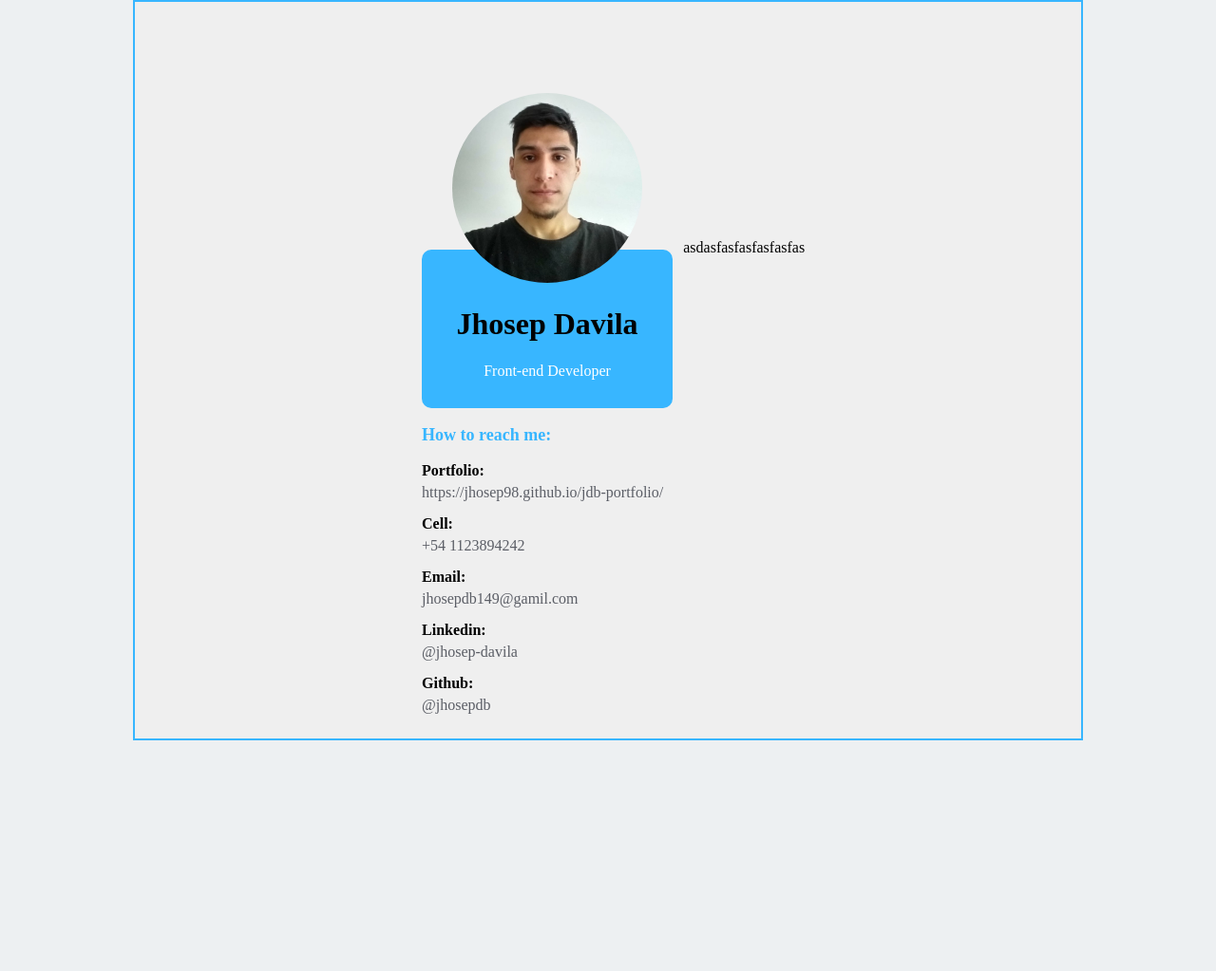
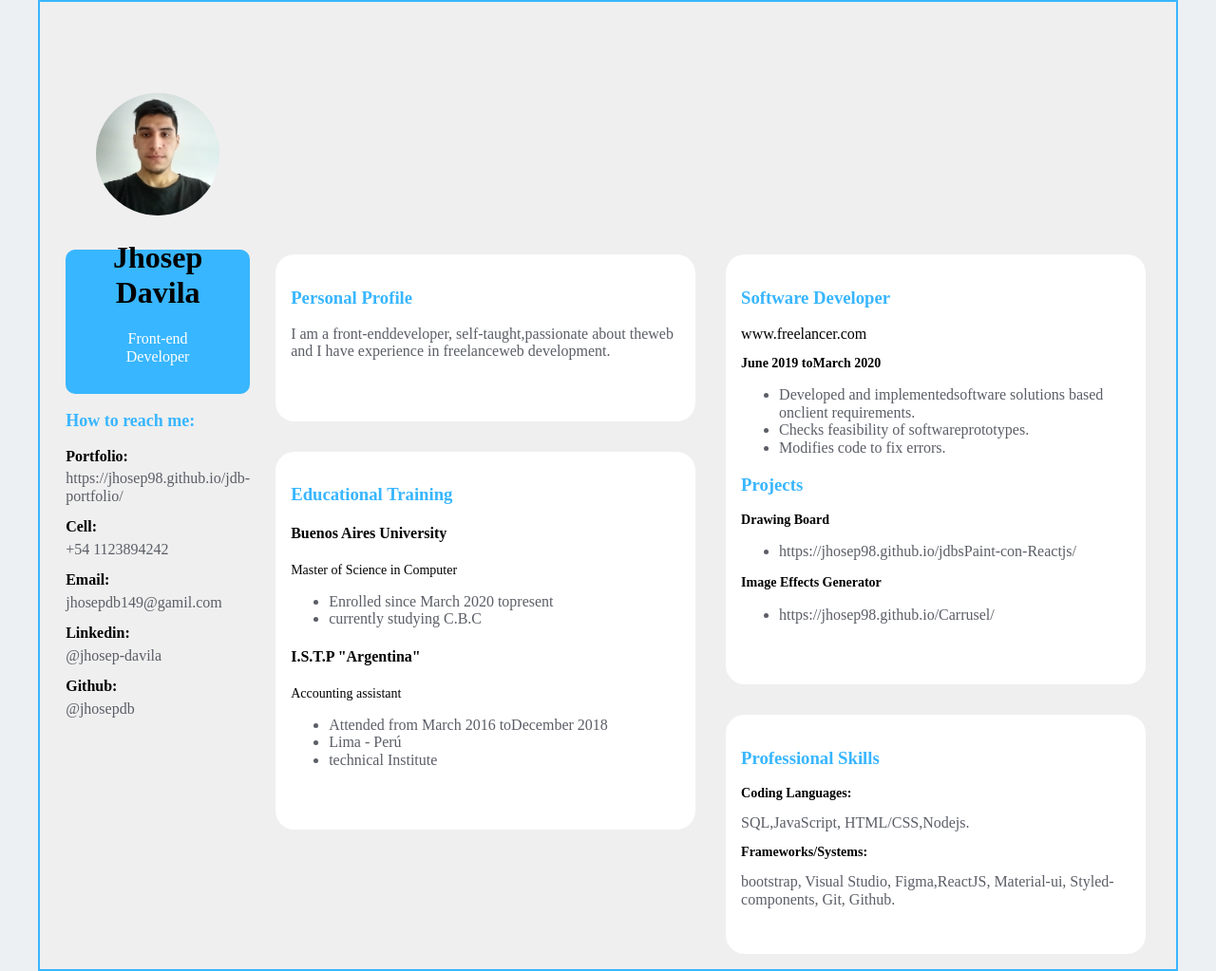
Before and after one commit to jhosep98/jhosep-cv, a plain HTML site: page index.html in a window 1280 px wide. Shown: the whole page at 95% size. Before the commit the page ends 800 px from the top, so only its background shows below. Drawn offline with Linux system fonts and the light colour scheme.

Commit message:
section main complete

```diff
--- a/assets/scss/_global.scss
+++ b/assets/scss/_global.scss
@@ -14,7 +14,7 @@ body {
 
 #root {
   background: $background-color-cv;
-  max-width: 1000px;
+  max-width: 1200px;
   display: flex;
   justify-content: center;
   flex-direction: row;
--- /dev/null
+++ b/assets/scss/_main.scss
@@ -0,0 +1,75 @@
+.main {
+  display: flex;
+  .main__profile {
+    width: 50%;
+    margin: 1rem;
+    .main__personal {
+      background: $container-bgcolor;
+      padding: 1rem 1rem 3rem 1rem;
+      border-radius: 20px;
+      h3 {
+        color: $font-color-primary;
+      }
+      p {
+        color: $font-color-secondary;
+      }
+    }
+    .main__education {
+      background: $container-bgcolor;
+      padding: 1rem 1rem 3rem 1rem;
+      border-radius: 20px;
+      margin-top: 2rem;
+      h3 {
+        color: $font-color-primary;
+      }
+      p {
+        font-size: 14px;
+        font-weight: 500;
+      }
+      ul {
+        color: $font-color-secondary;
+      }
+    }
+  }
+  .main__summary {
+    width: 50%;
+    margin: 1rem;
+    .main__projects {
+      background: $container-bgcolor;
+      padding: 1rem 1rem 3rem 1rem;
+      border-radius: 20px;
+      h3 {
+        color: $font-color-primary;
+      }
+      p {
+        font-size: 14px;
+        font-weight: 600;
+      }
+      ul {
+        color: $font-color-secondary;
+        a {
+          text-decoration: none;
+          li {
+            color: $font-color-secondary;
+          }
+        }
+      }
+    }
+    .main__skills {
+      background: $container-bgcolor;
+      padding: 1rem 1rem 3rem 1rem;
+      border-radius: 20px;
+      margin-top: 2rem;
+      h3 {
+        color: $font-color-primary;
+      }
+      p {
+        font-size: 14px;
+        font-weight: 600;
+      }
+      span {
+        color: $font-color-secondary;
+      }
+    }
+  }
+}
--- a/assets/scss/style.scss
+++ b/assets/scss/style.scss
@@ -1,3 +1,4 @@
 @import "./variables";
 @import "./global";
 @import "./header";
+@import "./main";
--- a/index.html
+++ b/index.html
@@ -60,7 +60,69 @@
           </nav>
         </div>
       </header>
-      <main class="main">asdasfasfasfasfasfas</main>
+      <main class="main">
+        <section class="main__profile">
+          <div class="main__personal">
+            <h3>Personal Profile</h3>
+            <p>
+              I am a front-enddeveloper, self-taught,passionate about theweb and
+              I have experience in freelanceweb development.
+            </p>
+          </div>
+          <div class="main__education">
+            <h3>Educational Training</h3>
+            <h4>Buenos Aires University</h4>
+            <p>Master of Science in Computer</p>
+            <ul>
+              <li>Enrolled since March 2020 topresent</li>
+              <li>currently studying C.B.C</li>
+            </ul>
+            <h4>I.S.T.P "Argentina"</h4>
+            <p>Accounting assistant</p>
+            <ul>
+              <li>Attended from March 2016 toDecember 2018</li>
+              <li>Lima - Perú</li>
+              <li>technical Institute</li>
+            </ul>
+          </div>
+        </section>
+        <section class="main__summary">
+          <div class="main__projects">
+            <h3>Software Developer</h3>
+            <span>www.freelancer.com</span>
+            <p>June 2019 toMarch 2020</p>
+            <ul>
+              <li>
+                Developed and implementedsoftware solutions based onclient
+                requirements.
+              </li>
+              <li>Checks feasibility of softwareprototypes.</li>
+              <li>Modifies code to fix errors.</li>
+            </ul>
+            <h3>Projects</h3>
+            <p>Drawing Board</p>
+            <ul>
+              <a href=""
+                ><li>https://jhosep98.github.io/jdbsPaint-con-Reactjs/</li></a
+              >
+            </ul>
+            <p>Image Effects Generator</p>
+            <ul>
+              <a href=""><li>https://jhosep98.github.io/Carrusel/</li></a>
+            </ul>
+          </div>
+          <div class="main__skills">
+            <h3>Professional Skills</h3>
+            <p>Coding Languages:</p>
+            <span>SQL,JavaScript, HTML/CSS,Nodejs.</span>
+            <p>Frameworks/Systems:</p>
+            <span
+              >bootstrap, Visual Studio, Figma,ReactJS, Material-ui,
+              Styled-components, Git, Github.</span
+            >
+          </div>
+        </section>
+      </main>
       <footer></footer>
     </div>
   </body>
```
Also changed, not shown: dist/css/style.min.css, 1 other file.
